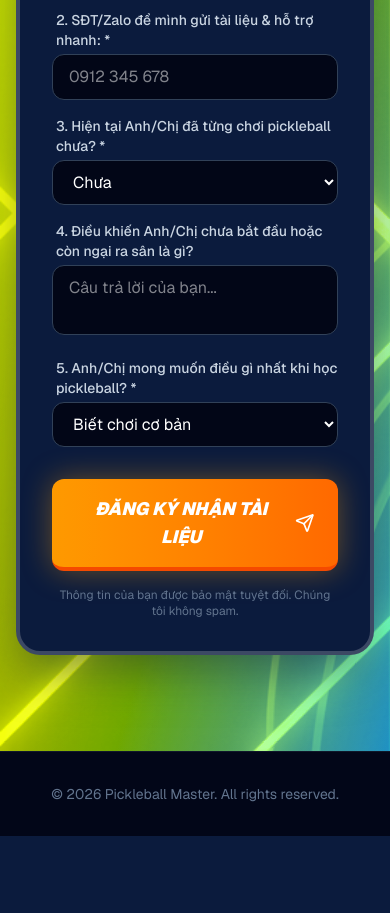
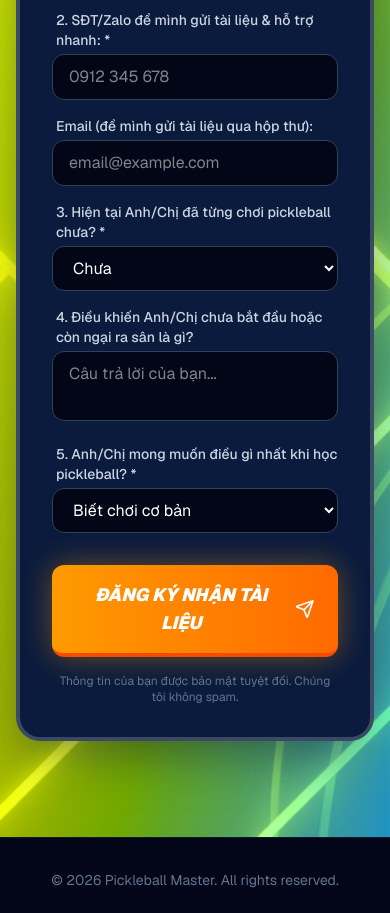
Before and after one commit to thuanhoappr/landing-page-antigravity, a Next.js app: page / in a window 390 px wide. Shown: the part 6032-6945 px from the top of the page. Before the commit the page ends 6868 px from the top, so only its background shows below. Built offline with nearby package versions, Linux system fonts and the light colour scheme.

Commit message:
Add email field below phone in lead form

```diff
--- a/src/components/LeadForm.tsx
+++ b/src/components/LeadForm.tsx
@@ -12,6 +12,7 @@ export default function LeadForm() {
 
   const [name, setName] = useState("");
   const [phone, setPhone] = useState("");
+  const [email, setEmail] = useState("");
   const [experience, setExperience] = useState("Chưa");
   const [obstacle, setObstacle] = useState("");
   const [goal, setGoal] = useState("Biết chơi cơ bản");
@@ -32,6 +33,7 @@ export default function LeadForm() {
     const data = {
       name: name.trim(),
       phone: phone.trim(),
+      email: email.trim(),
       experience,
       obstacle: obstacle.trim(),
       goal: finalGoal,
@@ -148,6 +150,22 @@ export default function LeadForm() {
                 />
               </div>
 
+              {/* Email */}
+              <div className="space-y-1">
+                <label htmlFor="email" className={labelClass}>
+                  Email (để mình gửi tài liệu qua hộp thư):
+                </label>
+                <input
+                  type="email"
+                  id="email"
+                  value={email}
+                  onChange={(e) => setEmail(e.target.value)}
+                  autoComplete="off"
+                  className={inputClass}
+                  placeholder="email@example.com"
+                />
+              </div>
+
               {/* Câu 3 */}
               <div className="space-y-1">
                 <label htmlFor="experience" className={labelClass}>
```
